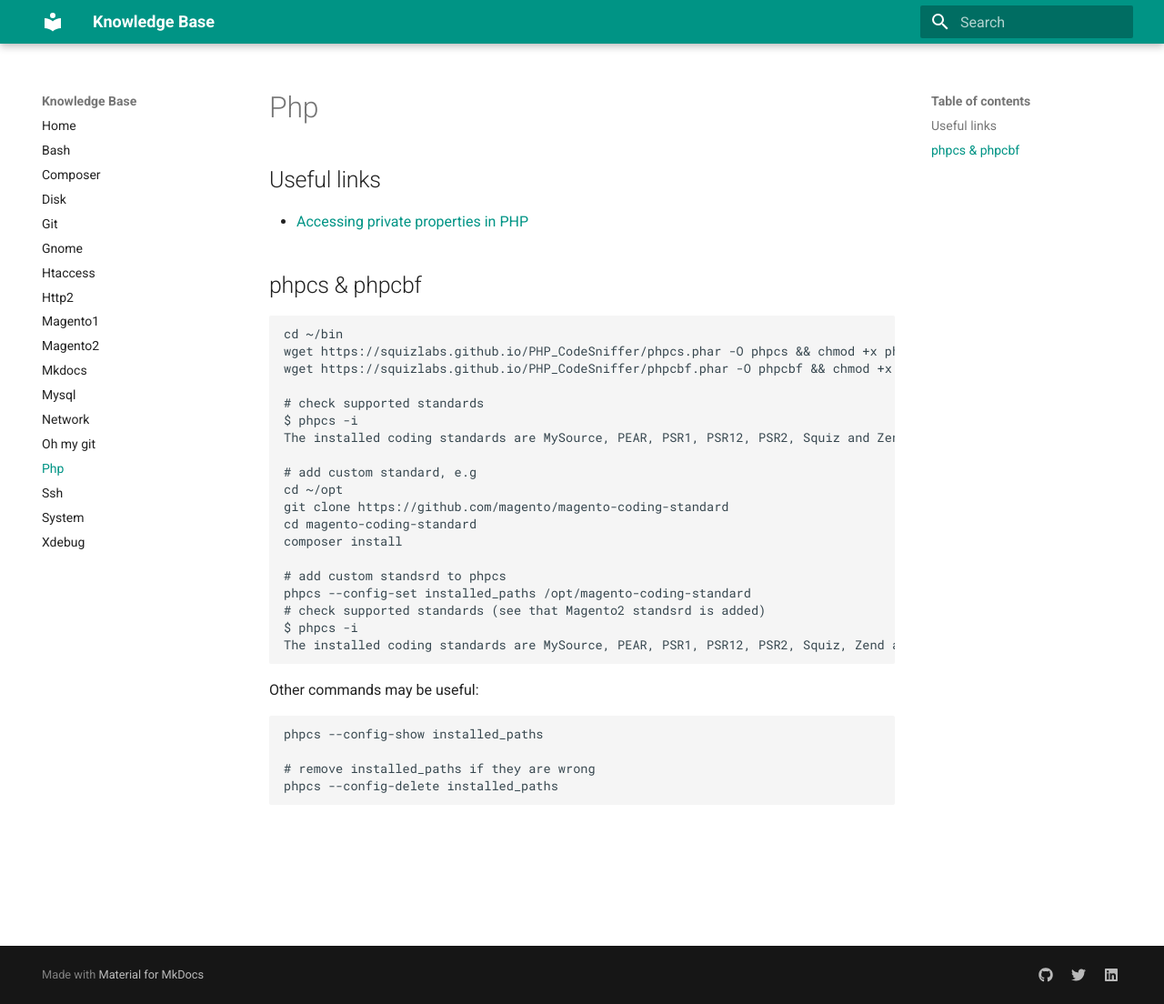
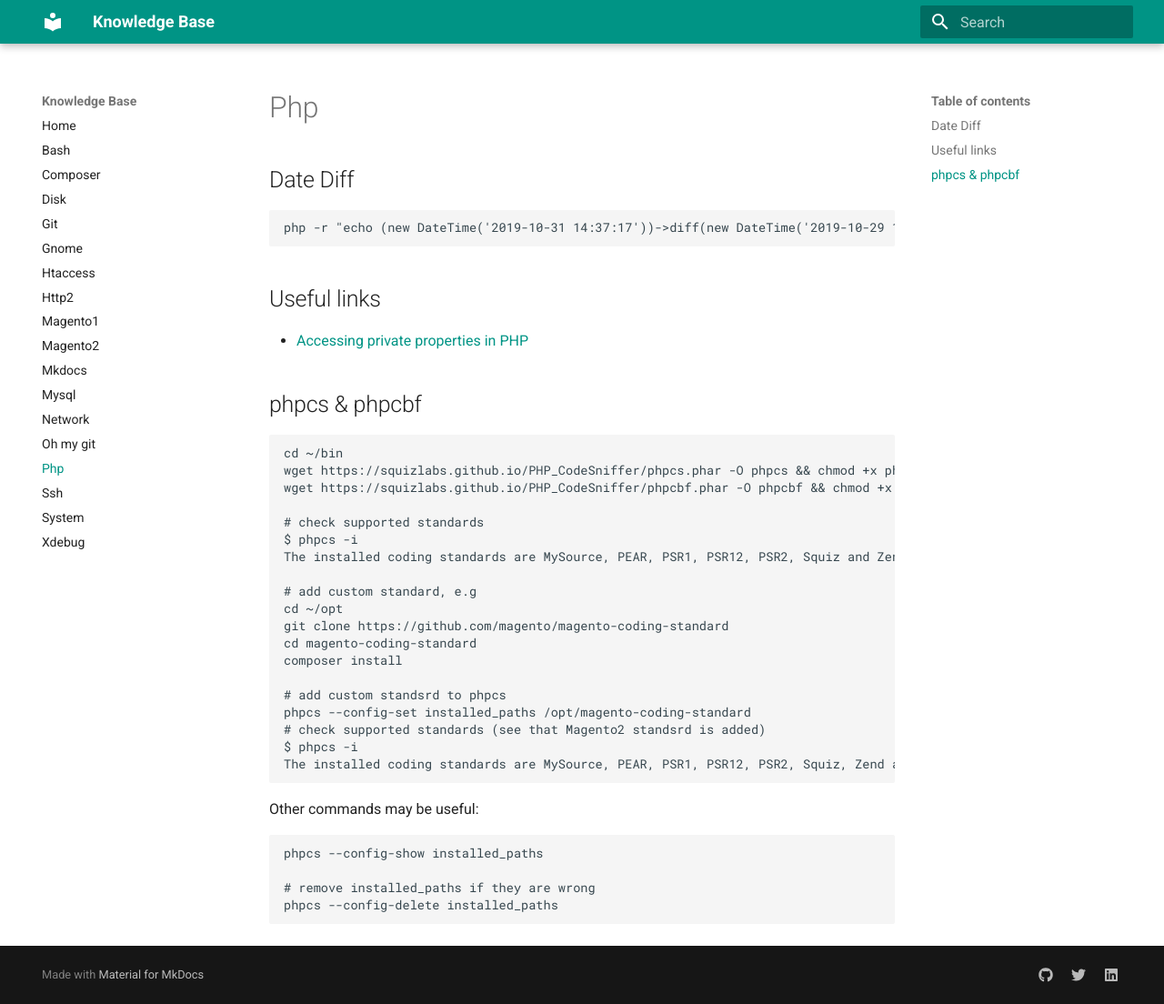
Before and after one commit to yutv/kb, an MkDocs documentation site: the page built from docs/php.md, in a window 1280 px wide and 1104 px high. Shown: the whole window at 91% size. Built offline with MkDocs 1.6.1 and Material for MkDocs 9.7.7, drawn with Linux system fonts in a browser that asks for light colours.

Commit message:
php: date diff

```diff
--- a/docs/php.md
+++ b/docs/php.md
@@ -1,3 +1,6 @@
+## Date Diff
+    php -r "echo (new DateTime('2019-10-31 14:37:17'))->diff(new DateTime('2019-10-29 10:03:05'))->format('%R%ad%Hh');"
+
 ## Useful links
 
 - [Accessing private properties in PHP](https://www.lambda-out-loud.com/posts/accessing-private-properties-php/)
```
